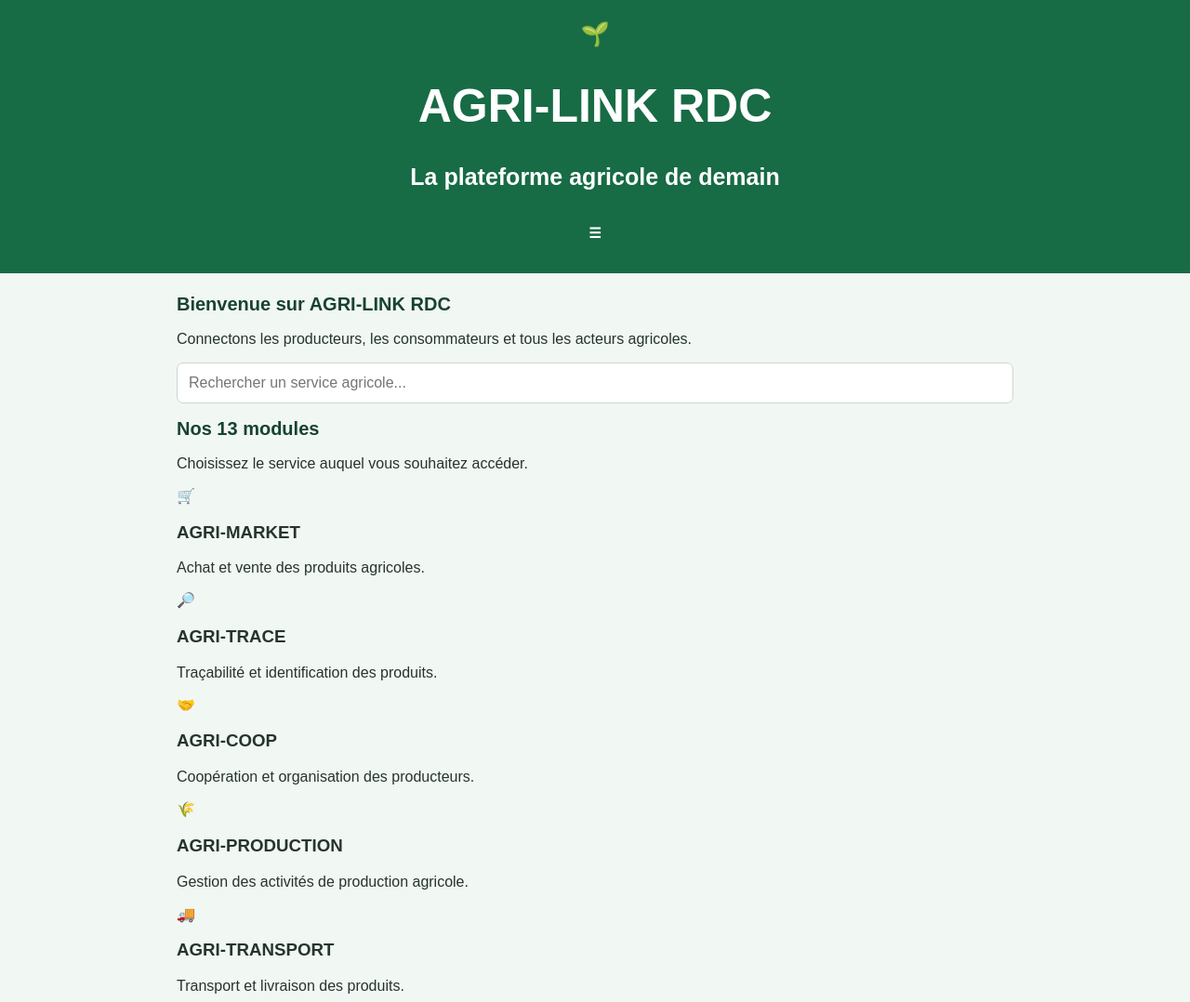
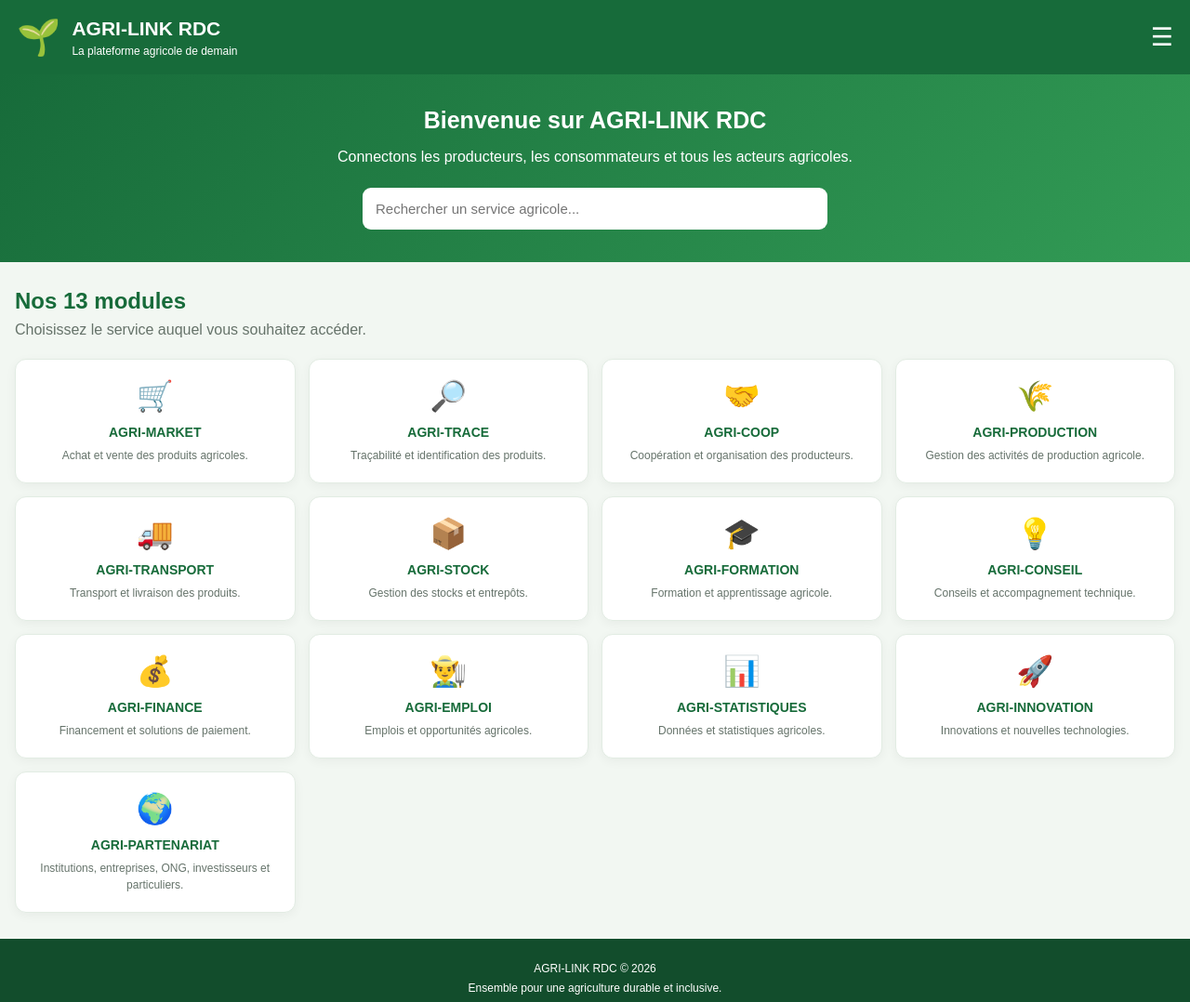
Before and after one commit to josuesinga/Agri-Link-, a website: page public/index.html in a window 1280 px wide. Shown: the top 1078 px of the page at 93% size. Drawn offline with Linux system fonts and the light colour scheme.

Commit message:
Refactor CSS styles for improved layout and design

```diff
--- a/public/style.css
+++ b/public/style.css
@@ -1,145 +1,144 @@
-
-:root {
-  --green: #176b45;
-  --dark: #17432f;
-  --light: #f1f7f3;
-  --white: #ffffff;
-}
 
 * {
+  margin: 0;
+  padding: 0;
   box-sizing: border-box;
 }
 
 body {
-  margin: 0;
   font-family: Arial, sans-serif;
-  background: var(--light);
-  color: #26352c;
+  background: #f2f7f2;
+  color: #243529;
 }
 
-header {
-  background: var(--green);
+.app-header {
+  background: #176b3a;
   color: white;
-  padding: 22px 16px;
+  padding: 18px;
+  display: flex;
+  justify-content: space-between;
+  align-items: center;
+}
+
+.brand {
+  display: flex;
+  align-items: center;
+  gap: 12px;
+}
+
+.brand-icon {
+  font-size: 38px;
+}
+
+.brand h1 {
+  font-size: 21px;
+}
+
+.brand p {
+  font-size: 12px;
+  margin-top: 5px;
+}
+
+#menuBtn {
+  background: transparent;
+  border: 0;
+  color: white;
+  font-size: 27px;
+}
+
+.welcome {
+  background: linear-gradient(135deg, #176b3a, #329b55);
+  color: white;
+  padding: 35px 20px;
   text-align: center;
 }
 
-.brand {
+.welcome h2 {
   font-size: 25px;
-  font-weight: bold;
+  margin-bottom: 12px;
 }
 
-header small {
-  display: block;
-  margin-top: 7px;
+.welcome p {
+  line-height: 1.6;
+  margin-bottom: 20px;
 }
 
-main {
-  width: min(900px, 94%);
-  margin: 22px auto;
+#searchModule {
+  width: 100%;
+  max-width: 500px;
+  padding: 14px;
+  border: none;
+  border-radius: 9px;
+  font-size: 15px;
 }
 
-.panel {
-  background: var(--white);
-  padding: 20px;
-  margin-bottom: 20px;
-  border-radius: 12px;
-  box-shadow: 0 2px 10px #00000012;
+.dashboard {
+  padding: 28px 16px;
 }
 
-h2 {
-  color: var(--dark);
-  font-size: 20px;
+.dashboard > h2 {
+  color: #176b3a;
+  margin-bottom: 8px;
 }
 
-label {
-  display: block;
-  margin: 14px 0;
-  font-weight: 600;
+.dashboard > p {
+  color: #66736a;
+  margin-bottom: 22px;
 }
 
-input, select, textarea {
-  display: block;
-  width: 100%;
-  margin-top: 7px;
-  padding: 12px;
-  border: 1px solid #cbd8ce;
-  border-radius: 7px;
-  font-size: 16px;
-  background: white;
+.module-grid {
+  display: grid;
+  grid-template-columns: repeat(2, 1fr);
+  gap: 14px;
 }
 
-button {
-  background: var(--green);
-  color: white;
-  border: 0;
-  border-radius: 7px;
-  padding: 12px 17px;
-  font-size: 15px;
-  font-weight: bold;
-  cursor: pointer;
+.module-card {
+  background: white;
+  padding: 20px 12px;
+  border-radius: 12px;
+  text-align: center;
+  box-shadow: 0 3px 12px #0000000c;
+  border: 1px solid #e2ece3;
+  transition: transform .2s;
 }
 
-button.secondary {
-  background: #e6eee8;
-  color: var(--dark);
+.module-card:active {
+  transform: scale(.97);
 }
 
-.row, .grid {
-  display: flex;
-  gap: 12px;
-  align-items: center;
+.module-card span {
+  font-size: 32px;
 }
 
-.row {
-  justify-content: space-between;
+.module-card h3 {
+  color: #176b3a;
+  font-size: 14px;
+  margin: 12px 0 8px;
 }
 
-.grid > * {
-  flex: 1;
-  min-width: 0;
-}
-
-.status {
-  padding: 12px;
-  margin-bottom: 16px;
-  border-radius: 7px;
-  background: #e3f2e8;
-}
-
-.hint {
-  color: #65746a;
-  font-size: 13px;
+.module-card p {
+  color: #65736a;
+  font-size: 12px;
   line-height: 1.5;
 }
 
-.hidden {
-  display: none !important;
+footer {
+  background: #124d2c;
+  color: white;
+  text-align: center;
+  padding: 22px 12px;
+  font-size: 12px;
+  line-height: 1.8;
 }
 
-#message {
-  padding: 12px;
-  font-weight: bold;
+@media (min-width: 700px) {
+  .module-grid {
+    grid-template-columns: repeat(3, 1fr);
+  }
 }
 
-footer {
-  text-align: center;
-  padding: 20px;
-  color: #65746a;
-  font-size: 13px;
-}
-
-@media (max-width: 500px) {
-  .grid, .row {
-    flex-direction: column;
-    align-items: stretch;
-  }
-
-  .brand {
-    font-size: 21px;
-  }
-
-  .panel {
-    padding: 15px;
+@media (min-width: 1000px) {
+  .module-grid {
+    grid-template-columns: repeat(4, 1fr);
   }
 }
```
